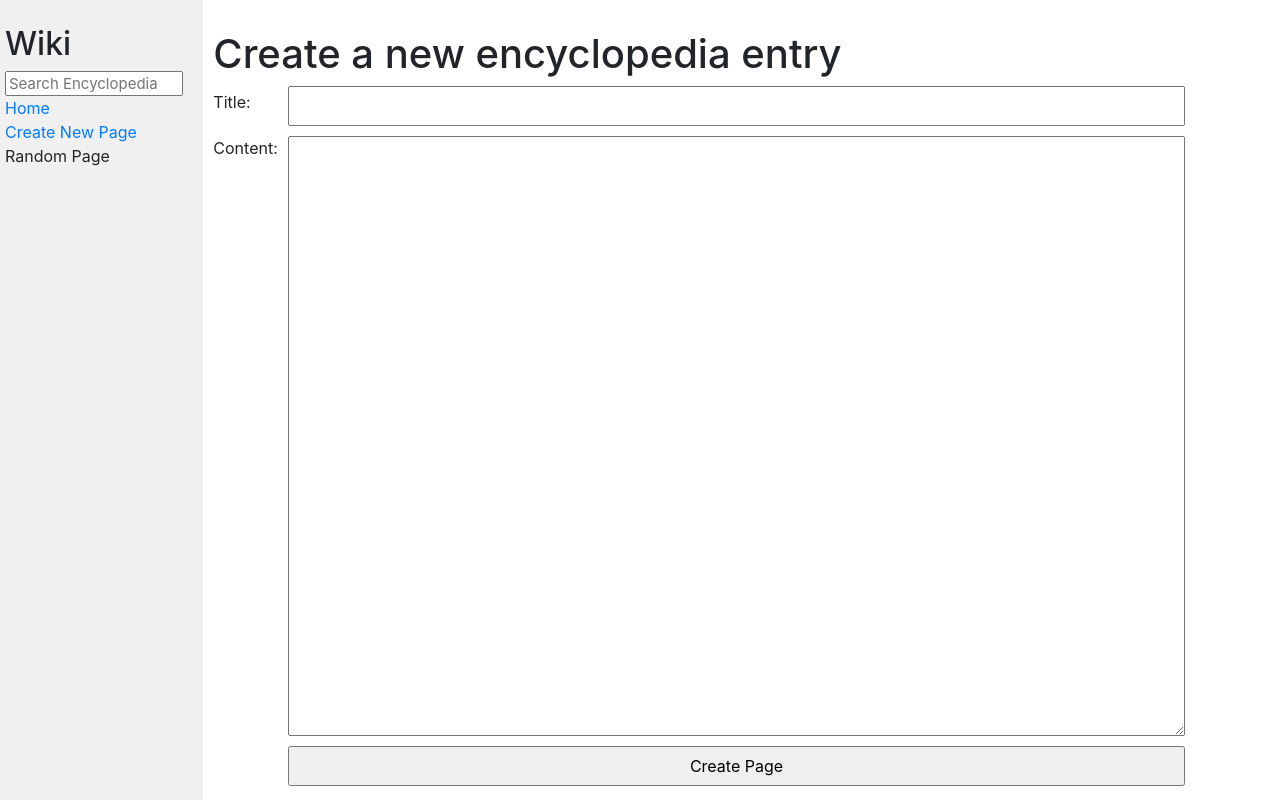
After one commit to ArthurAllilaire/CS50-Web-programming, a Django app: page /new in a window 1280 px wide. The commit adds this page. Run offline with Django 3.2, Linux system fonts and the light colour scheme; some libraries are stand-ins or nearby versions.

Commit message:
Created a New Page, creates entry based on input from form

```diff
--- a/wiki/encyclopedia/static/encyclopedia/styles.css
+++ b/wiki/encyclopedia/static/encyclopedia/styles.css
@@ -36,3 +36,40 @@ textarea {
 .sidebar h2 {
     margin-top: 5px;
 }
+
+.new_entry_form{
+    display: grid;
+    grid-template:
+     "title_label title" 40px
+     "content_label content" 1fr
+     ". submit" 40px/ auto 1fr;
+     gap: 10px 0px;
+}
+textarea{
+    width: 90%;
+    height: 75vh;
+}
+#title_input{
+    grid-area: title;
+    justify-self: start;
+    margin-right: 10px;
+    width: 90%;
+}
+label[for="title_input"]{
+    grid-area: title_label;
+    place-self: center start;
+}
+#content-input{
+    grid-area: content;
+    margin-right: 10px;
+    width: 75vw;
+}
+label[for="content_input"]{
+    grid-area: content_label;
+    place-self: start start;
+    padding-right: 10px;
+}
+.submit{
+    grid-area: submit;
+    width: 90%;
+}
--- a/wiki/encyclopedia/templates/encyclopedia/layout.html
+++ b/wiki/encyclopedia/templates/encyclopedia/layout.html
@@ -22,7 +22,7 @@
                     <a href="{% url 'index' %}">Home</a>
                 </div>
                 <div>
-                    Create New Page
+                    <a href="{% url 'new' %}">Create New Page</a>
                 </div>
                 <div>
                     Random Page
--- /dev/null
+++ b/wiki/encyclopedia/templates/encyclopedia/new.html
@@ -0,0 +1,15 @@
+{% extends "encyclopedia/layout.html" %}
+
+{% block title %}
+    Encyclopedia
+{% endblock %}
+
+{% block body %}
+  <h1>{{title}}</h1>
+  <form action="{% url 'new' %}" method="post" class="new_entry_form">
+    {% csrf_token %}
+    {{entry_form}}
+    <input type="submit" value="Create Page" class="submit" >
+  </form>
+
+{% endblock %}
--- a/wiki/encyclopedia/urls.py
+++ b/wiki/encyclopedia/urls.py
@@ -5,6 +5,7 @@ from . import views
 urlpatterns = [
     path("", views.index, name="index"),
     path("search", views.search, name="search"),
+    path("new", views.new, name="new"),
     path("<str:title>", views.article, name="title")
 
 ]
--- a/wiki/encyclopedia/util.py
+++ b/wiki/encyclopedia/util.py
@@ -57,7 +57,7 @@ def regex_article_match(regex):
     #Get list of entries and loop over them
     for entry in list_entries():
         #Check if regex expression matches
-        if re.search(regex, entry):
+        if re.search(regex, entry, re.IGNORECASE):
             #If it does get entry and add to result
             result.append(entry)
     return result
--- a/wiki/encyclopedia/views.py
+++ b/wiki/encyclopedia/views.py
@@ -1,23 +1,41 @@
 from django.shortcuts import render
-from django.http import HttpResponseNotFound, HttpResponseRedirect
+from django.http import HttpResponseNotFound, HttpResponseRedirect, HttpResponse
 from django import forms
 from django.urls import reverse
 
 from . import util
 
+# Form for layout.html used to search through entries
+
+
 class SearchForm(forms.Form):
     q = forms.CharField(
         label="",
         # Adds class search to the form - from: https://treyhunner.com/2014/09/adding-css-classes-to-django-form-fields/, other solution could be used to have classnames only in front end, not backend.
-        widget=forms.TextInput(attrs={'class': "search", "placeholder": "Search Encyclopedia"}),
+        widget=forms.TextInput(
+            attrs={'class': "search", "placeholder": "Search Encyclopedia"}),
+    )
+# Form to create new entries
 
+
+class EntryForm(forms.Form):
+    title = forms.CharField(
+        label="Title:",
+        widget=forms.TextInput(attrs={"id": "title_input"})
     )
+    content = forms.CharField(
+        label="Content:",
+        widget=forms.Textarea(
+            attrs={"rows": 5, "cols": 20, "id": "content_input"})
+    )
+
 
 def index(request):
     return render(request, "encyclopedia/index.html", {
         "entries": util.list_entries(),
         "form": SearchForm()
     })
+
 
 def article(request, title):
     article = util.get_entry(title)
@@ -28,6 +46,7 @@ def article(request, title):
         "form": SearchForm(),
         "article": article
     })
+
 
 def search(request):
     # Check if method is POST
@@ -46,9 +65,9 @@ def search(request):
                 # Redirect user to url of article
                 return HttpResponseRedirect(title)
             else:
-                #Direct user to search template, pass in articles according to regex expression
+                # Direct user to search template, pass in articles according to regex expression
                 entries = util.regex_article_match(title)
-                #If no pages found
+                # If no pages found
                 if entries == []:
                     title = "Search query doesn't match any pages"
                 else:
@@ -62,4 +81,35 @@ def search(request):
         return HttpResponseRedirect(reverse("index"))
 
 
-    #return render(request, "encyclopedia/search.html")
+def new(request):
+    # Check if method is POST
+    if request.method == "POST":
+
+        # Take in the data the user submitted and save it as form
+        form = EntryForm(request.POST)
+
+        # Check if form data is valid (server-side)
+        if form.is_valid():
+
+            # Isolate the title and content from the 'cleaned' version of form data
+            title = form.cleaned_data["title"]
+            content = form.cleaned_data["content"]
+            # If title already exists
+            if util.is_title_valid(title):
+                return render(request, "encyclopedia/new.html", {
+                    "form": SearchForm(),
+                    # Keep inputted values
+                    "entry_form": EntryForm(
+                        initial={"title":title, "content":content}
+                    ),
+                    "title": f"The title \"{title}\" already exists,please try again."
+                })
+            else:
+                util.save_entry(title, content)
+                return HttpResponseRedirect(title)
+    else:
+        return render(request, "encyclopedia/new.html", {
+            "form": SearchForm(),
+            "entry_form": EntryForm(),
+            "title": "Create a new encyclopedia entry"
+        })
```
Also changed, not shown: wiki/entries/Hello.md (added, +1 -0 lines), wiki/entries/Python1.md (added, +1 -0 lines).
